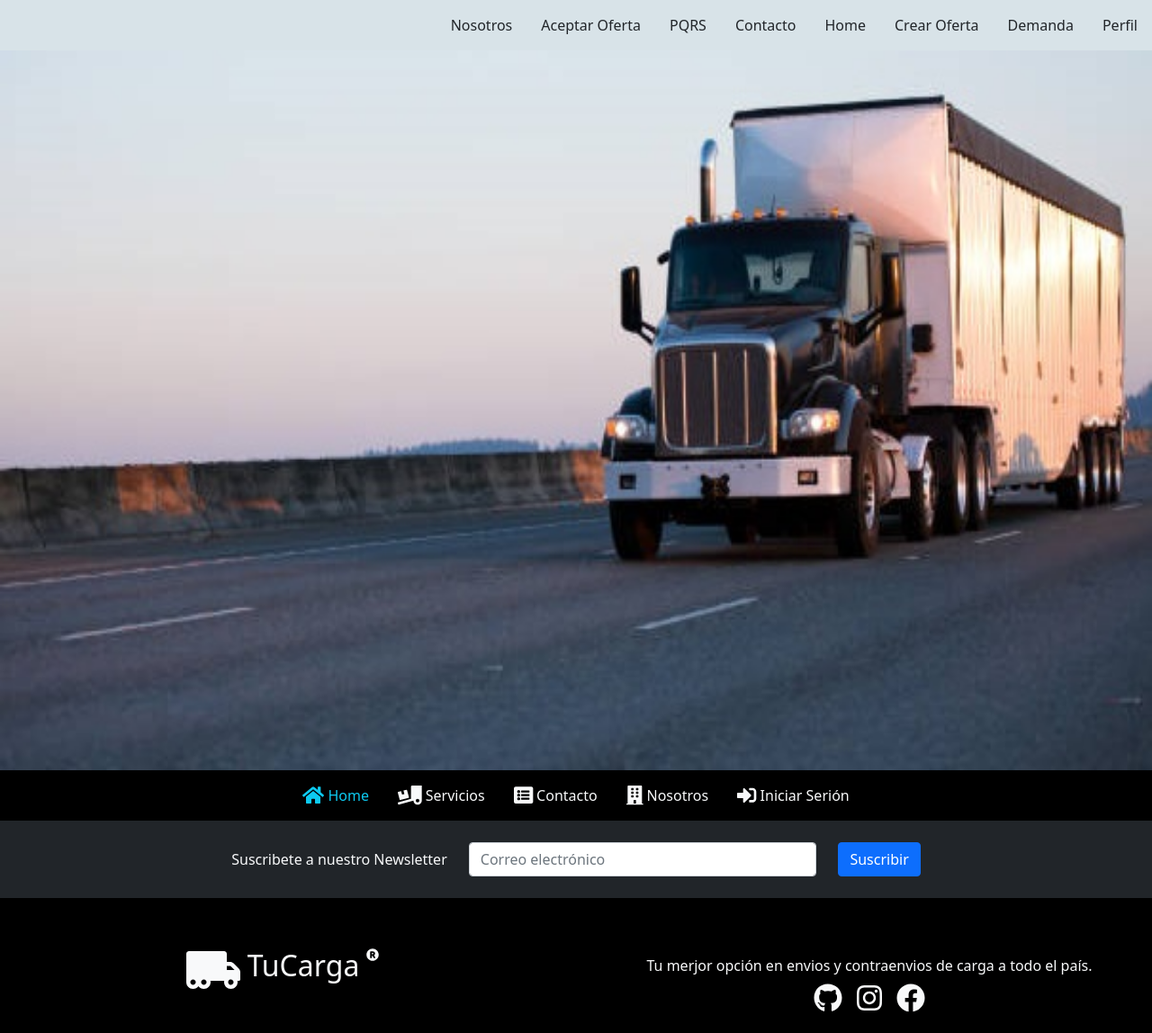
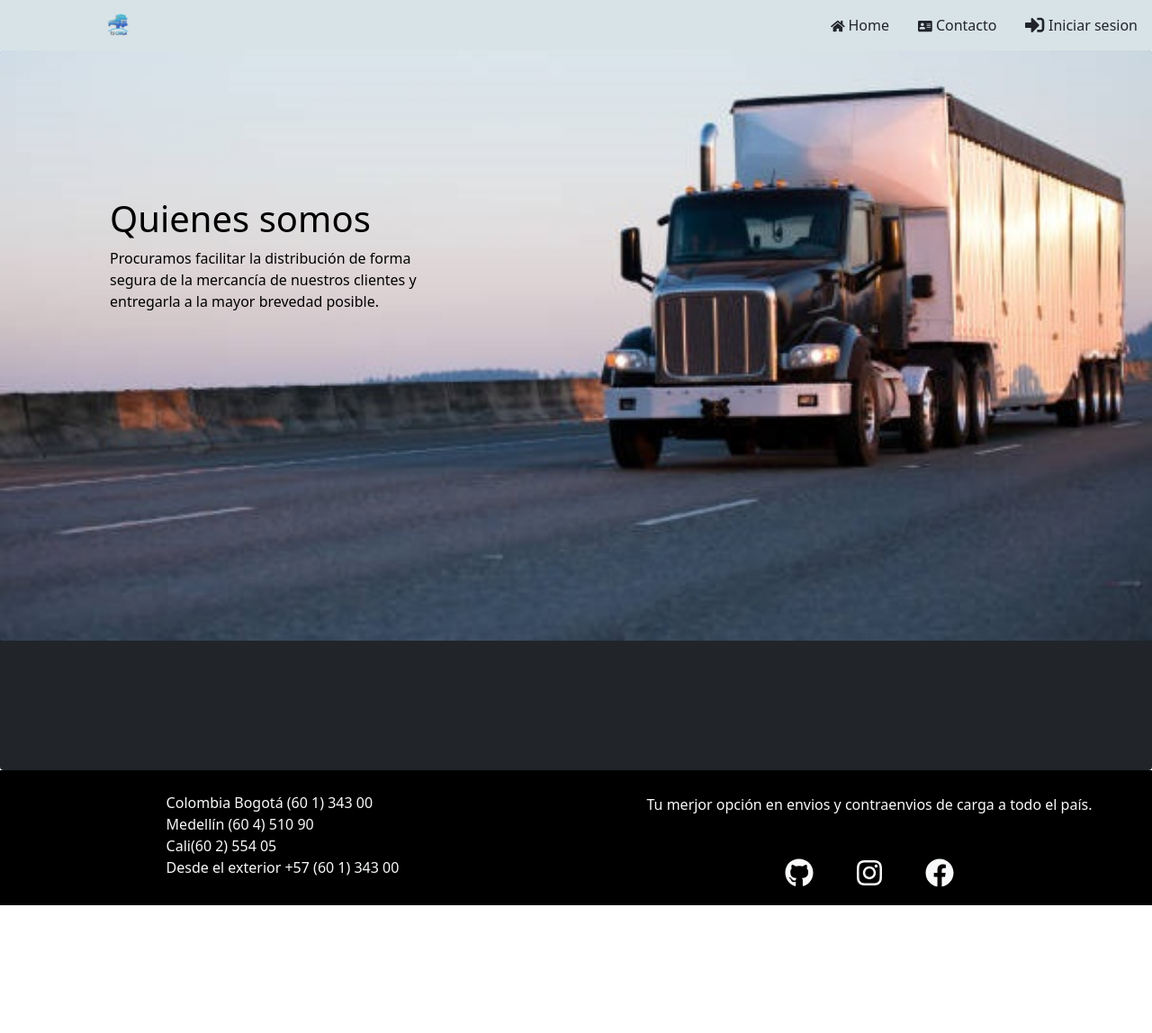
Before and after one commit to chtellez/ENVIOS-Y-CONTRAENVIOS-DE-CARGA-C4G35WEB-PROYECTOG4, a React (Create React App) app in the folder front/: page / in a window 1280 px wide. Shown: the whole page at 90% size. After the commit the page ends 1006 px from the top, so only its background shows below. Built offline with nearby package versions, Linux system fonts and the light colour scheme.

Commit message:
paginacion navBar

```diff
--- a/front/src/components/App.jsx
+++ b/front/src/components/App.jsx
@@ -3,7 +3,7 @@ import { BrowserRouter, Routes, Route } from "react-router-dom";
 
 import { library } from "@fortawesome/fontawesome-svg-core/"
 import { fab } from '@fortawesome/free-brands-svg-icons'
-import { faHome, faListAlt, faBuilding, faTruckMoving, faSignInAlt, faRegistered, faTruckLoading, faIdCard, faVoteYea, faCheck } from "@fortawesome/free-solid-svg-icons"
+import { faUser, faShippingFast, faPeopleCarry,faAddressCard,faHome, faListAlt, faBuilding, faTruckMoving, faSignInAlt, faRegistered, faTruckLoading, faIdCard, faVoteYea, faCheck } from "@fortawesome/free-solid-svg-icons"
 
 import Layout from './Layout'
 import NavigationBar from "./NavigationBar";
@@ -15,7 +15,7 @@ import Footer from "./Footer";
 import SolicitudesCarga from "../pages/SolicitudesCarga";
 
 
-library.add(fab, faHome, faListAlt, faBuilding, faTruckMoving, faSignInAlt, faRegistered, faTruckLoading, faIdCard, faVoteYea, faCheck)
+library.add(fab, faHome, faListAlt, faBuilding, faTruckMoving, faSignInAlt, faRegistered, faTruckLoading, faIdCard, faVoteYea, faCheck, faAddressCard, faPeopleCarry, faShippingFast, faUser)
 
 
 // import CrearOferta from "../pages/CrearOferta";
--- a/front/src/components/Footer.jsx
+++ b/front/src/components/Footer.jsx
@@ -1,63 +1,31 @@
 import React from 'react'
-import { Button, Col, Container, Form, Row, Nav } from "react-bootstrap";
+import {  Col, Container, Form, Row, Nav } from "react-bootstrap";
 import { FontAwesomeIcon } from '@fortawesome/react-fontawesome'
+
+import "../styles/Footer.css";
 
 const Footer = () => {
     return (
         <React.Fragment>
-          <Container fluid className="p-0" >
-            <Row>
-              <Col>
-                <Nav variant="pills" className="justify-content-center py-2 bg-black" activeKey="/home">
-                  <Nav.Item>
-                    <Nav.Link href="/"  className="text-info"><FontAwesomeIcon icon={'home'} size="lg"/> Home</Nav.Link>
-                  </Nav.Item>
-                  <Nav.Item>
-                    <Nav.Link href="/"  className="text-light"><FontAwesomeIcon icon={'truck-loading'} size="lg"/> Servicios</Nav.Link>
-                  </Nav.Item>
-                  <Nav.Item>
-                    <Nav.Link href="/"  className="text-light"><FontAwesomeIcon icon={'list-alt'} size="lg"/> Contacto</Nav.Link>
-                  </Nav.Item>
-                  <Nav.Item>
-                    <Nav.Link href="/"  className="text-light"><FontAwesomeIcon icon={'building'} size="lg"/> Nosotros</Nav.Link>
-                  </Nav.Item>
-                  <Nav.Item>
-                    <Nav.Link href="/"  className="text-light"><FontAwesomeIcon icon={'sign-in-alt'} size="lg"/> Iniciar Serión</Nav.Link>
-                  </Nav.Item>
-
-                </Nav>
-              </Col>
-            </Row>
-
-            <Form className="p-2 bg-dark" >
-              <Form.Group as={Row} className="m-3 justify-content-md-center">
-                  <Form.Label column md={{span:'auto'}} className="text-light" >Suscribete a nuestro Newsletter</Form.Label>
-                  <Col md={{span:4}}>
-                    <Form.Control type="email" placeholder="Correo electrónico" />
-                  </Col>
-                  <Col md={{span:'auto'}} className="mt-2 mt-md-0">
-                    <Button variant="primary" type="submit">
-                      Suscribir
-                    </Button>
-                  </Col>
-              </Form.Group>
-            </Form>
-
-            <Row className="py-2 bg-black text-light" style={{height:"150px"}}>
-              <Col className="d-flex justify-content-center" style={{width:"100%", height:"100%"}}>
-                <FontAwesomeIcon icon={'truck-moving'} className="mx-2 mt-5" size="3x"/>
-                <h2 className="mt-5" >TuCarga</h2>
-                <FontAwesomeIcon icon={'registered'} className="mx-2 mt-5" size="sm"/>
-              </Col>
+          <Container fluid className="p-0" id="hipervinculo">
+            <Row className="py-2 bg-black text-light pt-4" style={{height:"150px"}}>
+                <Col className="d-flex justify-content-center">
+                  <p>
+                      Colombia Bogotá (60 1) 343 00 <br />
+                      Medellín (60 4) 510 90 <br />
+                      Cali(60 2) 554 05 <br />
+                      Desde el exterior +57 (60 1) 343 00
+                  </p>
+                </Col>
               <Col style={{height:"100%"}} className="align-content-center">
               <Row >
-                <Col className="col-12 d-flex justify-content-center mt-4 pt-3">
+                <Col className="col-12 d-flex justify-content-center">
                   <Form.Label className="align-text-bottom">Tu merjor opción en envios y contraenvios de carga a todo el país.</Form.Label>
                   </Col>
-                  <Col className="d-flex justify-content-center" style={{width:"100%"}}>
-                    <FontAwesomeIcon icon={['fab', 'github']} className="mx-2" size="2x"/>
-                    <FontAwesomeIcon icon={['fab', 'instagram']} className="mx-2" size="2x"/>
-                    <FontAwesomeIcon icon={['fab', 'facebook']} className="mx-2" size="2x"/>
+                  <Col className="d-flex justify-content-center  mt-3 pt-3" style={{width:"100%"}}>
+                   <Nav.Link className="text-light" href="https://github.com/chtellez/ENVIOS-Y-CONTRAENVIOS-DE-CARGA-C4G35WEB-PROYECTOG4"><FontAwesomeIcon  icon={['fab', 'github']} className="mx-2" size="2x"/></Nav.Link>
+                   <Nav.Link className="text-light" href="https://www.instagram.com/tucarga_01/"><FontAwesomeIcon icon={['fab', 'instagram']} className="mx-2" size="2x"/></Nav.Link>
+                   <Nav.Link className="text-light" href="https://www.facebook.com/Envios-y-Contraenvios-de-Carga-102154708976747"><FontAwesomeIcon icon={['fab', 'facebook']} className="mx-2" size="2x"/></Nav.Link>
                 </Col>
               </Row>
 
--- a/front/src/components/NavigationBar.jsx
+++ b/front/src/components/NavigationBar.jsx
@@ -1,51 +1,56 @@
-import React from 'react'
+import React, {useState} from 'react'
 import "bootstrap/dist/css/bootstrap.min.css";
 import { Navbar, Nav } from "react-bootstrap";
-
+import { FontAwesomeIcon } from '@fortawesome/react-fontawesome'
+import logo from "../Img/logo.png";
+import { Card, Col} from  "react-bootstrap"
 import "../styles/NavigationBar.css";
 
+
 const NavigationBar = () => {
+  const [show, setShow] = useState(false);
+  const verMenu = ()=>{
+    setShow(!show)
+  };
+  const [transportista, setTransportista] = useState(false);
+  const estadoTransportista = ()=>{
+    setTransportista(!transportista)
+  };
+
   return (
     <React.Fragment>
       <Navbar fixed="top" className="NavigationBar justify-content-end " collapseOnSelect >
+
+        <Col className="d-flex" style={{width:"30px", height:"30px"}} id="logo">
+          <div  className="col-12 col-sm-5 col-md-4 col-lg-2"><Card.Img src={logo} id="pocion" style={{width:"30px", height:"30px"}} ></Card.Img></div>
+        </Col>
         <Nav.Item>
-          <Nav.Link href="/inicio" className="text-dark">
-            Nosotros
-          </Nav.Link>
+        <Nav.Link href="/"  className="text-dark"><FontAwesomeIcon icon={'home'} size="sm"/> Home</Nav.Link>
         </Nav.Item>
         <Nav.Item>
-          <Nav.Link href="/aceptar_Oferta" className="text-dark">
-            Aceptar Oferta
-          </Nav.Link>
+        <Nav.Link href="#hipervinculo"  className="text-dark"><FontAwesomeIcon icon={'address-card'} size="sm"/> Contacto</Nav.Link>
         </Nav.Item>
         <Nav.Item>
-          <Nav.Link eventKey="link-2" className="text-dark">
-            PQRS
-          </Nav.Link>
+        <Nav.Link href="/aceptar_oferta"   className={'text-dark ' + (show?transportista|| '':"d-none")}><FontAwesomeIcon icon={'vote-yea'} size="sm"/> Aceptar Oferta</Nav.Link>
         </Nav.Item>
         <Nav.Item>
-          <Nav.Link className="text-dark">Contacto</Nav.Link>
+        <Nav.Link href="/crear_oferta"  className={'text-dark ' + (show?'': transportista?"":"d-none")}><FontAwesomeIcon icon={'shipping-fast'} size="sm"/> Crear Oferta</Nav.Link>
         </Nav.Item>
         <Nav.Item>
-          <Nav.Link href="/" className="text-dark">
-            Home
-          </Nav.Link>
+        <Nav.Link href="/solicitudes"   className={'text-dark ' + (show?'': transportista?"":"d-none")}><FontAwesomeIcon icon={'people-carry'} size="sm"/> Demanda</Nav.Link>
         </Nav.Item>
         <Nav.Item>
-          <Nav.Link href="/crear_oferta" className="text-dark">
-            Crear Oferta
-          </Nav.Link>
+        <Nav.Link href="/perfil"  className={'text-dark ' + (show?'': 'd-none')}><FontAwesomeIcon icon={'user'} size="sm"/> Perfil</Nav.Link>
         </Nav.Item>
         <Nav.Item>
-          <Nav.Link href="/solicitudes" className="text-dark">
-            Demanda
-          </Nav.Link>
+        <Nav.Link  className="text-dark" onClick={verMenu}><FontAwesomeIcon icon={'sign-in-alt'} size="lg"/> {show?'Cerrar sesion':'Iniciar sesion'}</Nav.Link>
         </Nav.Item>
         <Nav.Item>
-          <Nav.Link href="/perfil" className="text-dark">
-            Perfil
-          </Nav.Link>
+        <Nav.Link  className={'text-dark ' + (show?'': 'd-none')} onClick={estadoTransportista}><FontAwesomeIcon icon={'sign-in-alt'} size="lg"/> {transportista?'Transportista':'Cliente'}</Nav.Link>
         </Nav.Item>
+        {/* <Nav.Item>
+        <Nav.Link href="/"  className="text-dark"><FontAwesomeIcon icon={''} size="lg"/> Cerrar sesion</Nav.Link>
+        </Nav.Item> */}
       </Navbar>
     </React.Fragment>
   )
--- a/front/src/pages/Home.jsx
+++ b/front/src/pages/Home.jsx
@@ -1,13 +1,23 @@
 import React from "react";
 import fondopg from "../Img/fondopg.jpg";
-
+import "../styles/Home.css";
+import { Card} from  "react-bootstrap"
 const Home = () => {
   return (
-    <img
-      src={fondopg}
-      className="App-fondo vh-100 vw-100"
-      alt="fondo"
-    />
+    <React.Fragment>
+      <Card className="bg-dark text-white App-fondo vh-100 vw-100" id="contenedor"
+            >
+          <Card.Img src={fondopg}  />
+          <Card.ImgOverlay className="mt-5 pl-5" id="texto">
+            <Card.Title className="fs-1">Quienes somos </Card.Title>
+            <Card.Text className="col-md-4 " >
+              Procuramos facilitar la distribución de forma segura de la mercancía de
+              nuestros clientes y entregarla a la mayor brevedad posible.
+            </Card.Text>
+
+          </Card.ImgOverlay>
+      </Card>
+    </React.Fragment>
   );
 };
 
--- /dev/null
+++ b/front/src/styles/Footer.css
@@ -0,0 +1,5 @@
+#logo{
+    padding-left: 0px!important;
+    margin-left: 60px!important
+
+}
--- a/front/src/styles/Home.css
+++ b/front/src/styles/Home.css
@@ -1,34 +1,9 @@
-.App-logo {
-  height: 40vmin;
-  pointer-events: none;
+#texto{
+  color: black;
+  padding-top: 115px!important;
+  padding-left: 122px!important;
 }
 
-@media (prefers-reduced-motion: no-preference) {
-  .App-logo {
-    animation: App-logo-spin infinite 20s linear;
-  }
+#contenedor{
+  border: 0;
 }
-
-.App-header {
-  background-color: #282c34;
-  min-height: 100vh;
-  display: flex;
-  flex-direction: column;
-  align-items: center;
-  justify-content: center;
-  font-size: calc(10px + 2vmin);
-  color: white;
-}
-
-.App-link {
-  color: #61dafb;
-}
-
-@keyframes App-logo-spin {
-  from {
-    transform: rotate(0deg);
-  }
-  to {
-    transform: rotate(360deg);
-  }
-}
```
Also changed, not shown: front/src/Img/logo.png (added), front/src/styles/NavigationBar.css (line endings or trailing spaces).
